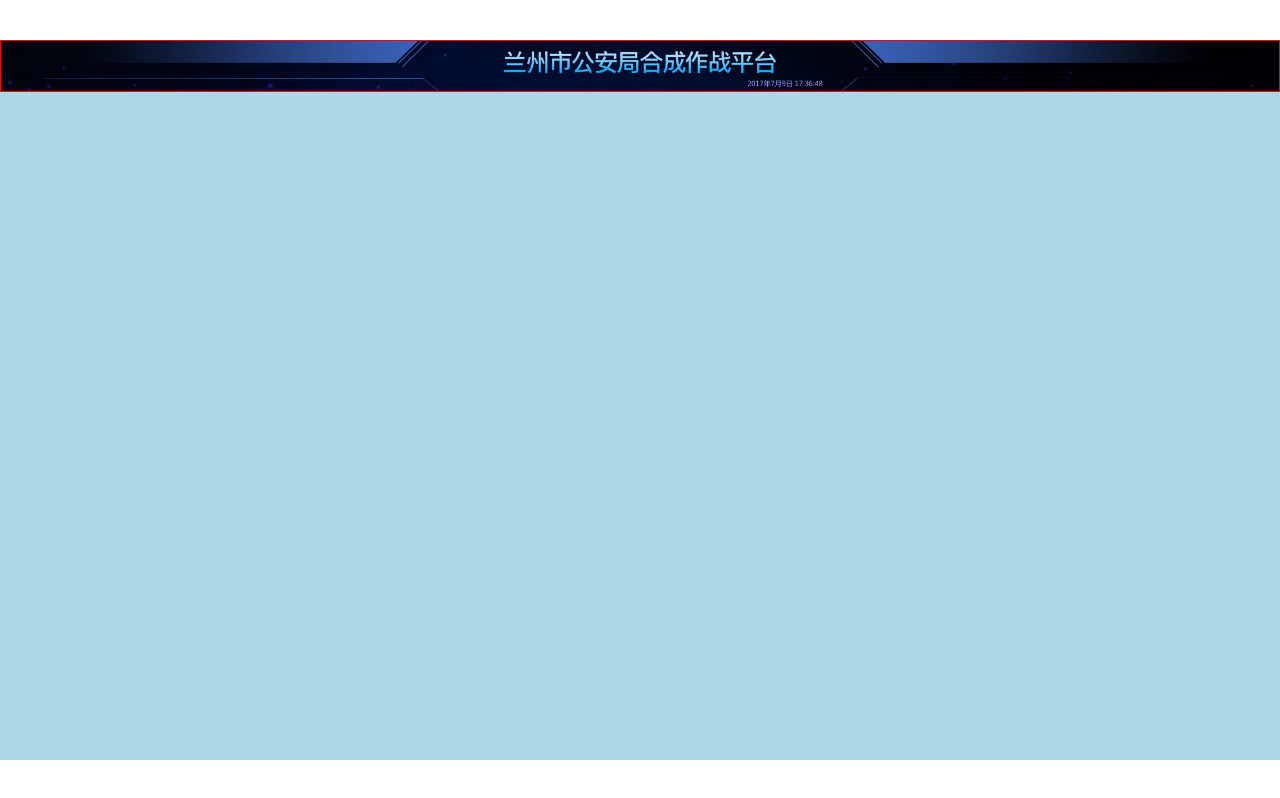
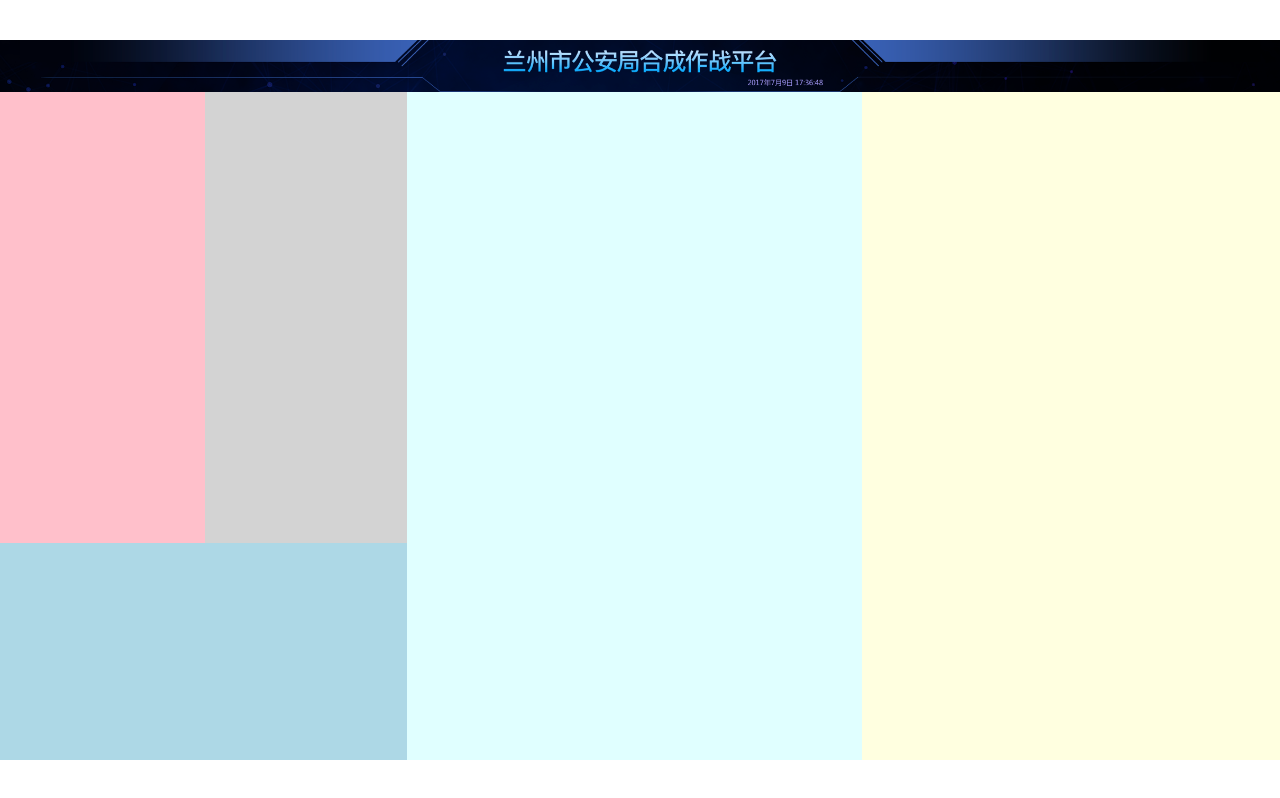
Before and after one commit to CaiRuinhan/big-screen-1, a React (Vite) app: page / in a window 1280 px wide. Built offline with nearby package versions, Linux system fonts and the light colour scheme.

Commit message:
add grids

```diff
--- a/src/pages/home.scss
+++ b/src/pages/home.scss
@@ -1,10 +1,41 @@
 @import "../shared/helper";
 
 .home {
-  header {
+  flex: 1;
+  // height: 100%;
+  display: flex;
+  flex-direction: column;
+  > header {
     // width: px(367);
     height: px(99);
-    border: 1px solid red;
+    // border: 1px solid red;
     background-size: cover;
   }
+  > main {
+    flex: 1;
+    display: grid;
+    grid-template:
+      "box1 box2 box4 box5" 755fr
+      "box3 box3 box4 box5" 363fr / 366fr 361fr 811fr 747fr;
+    > .section1 {
+      grid-area: box1;
+      background: pink;
+    }
+    > .section2 {
+      grid-area: box2;
+      background: lightgray;
+    }
+    > .section3 {
+      grid-area: box3;
+      background: lightblue;
+    }
+    > .section4 {
+      grid-area: box4;
+      background: lightcyan;
+    }
+    > .section5 {
+      grid-area: box5;
+      background: lightyellow;
+    }
+  }
 }
--- a/src/pages/home.tsx
+++ b/src/pages/home.tsx
@@ -7,6 +7,13 @@
   return (
     <div className='home'>
       <header style={{backgroundImage: `url(${headerBg})`}}></header>
+      <main>
+        <section className="section1"></section>
+        <section className="section2"></section>
+        <section className="section3"></section>
+        <section className="section4"></section>
+        <section className="section5"></section>
+      </main>
     </div>
   );
 };
--- a/src/shared/style.scss
+++ b/src/shared/style.scss
@@ -32,4 +32,11 @@
 #root {
   margin: 0 auto;
   background: lightblue;
+  display: flex;
+  flex-direction: column;
 }
+.App {
+  display: flex;
+  flex-direction: column;
+  flex: 1;
+}
```
